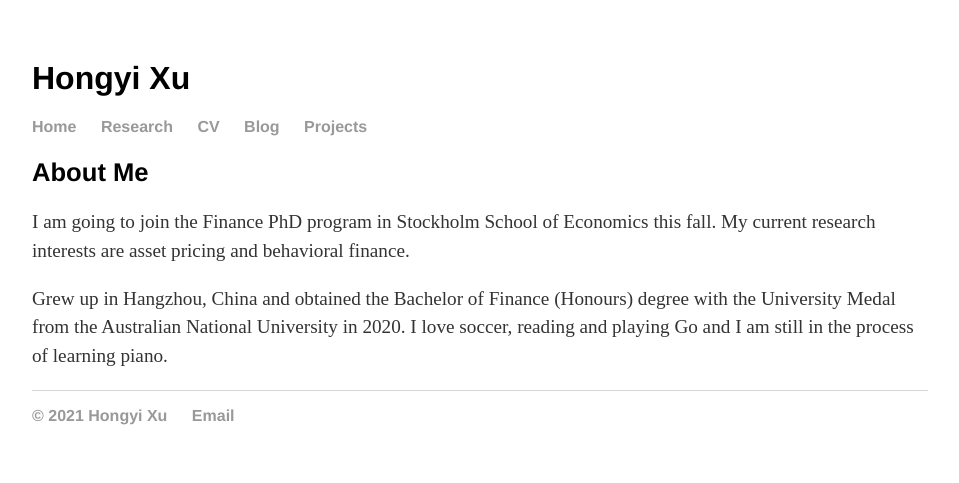
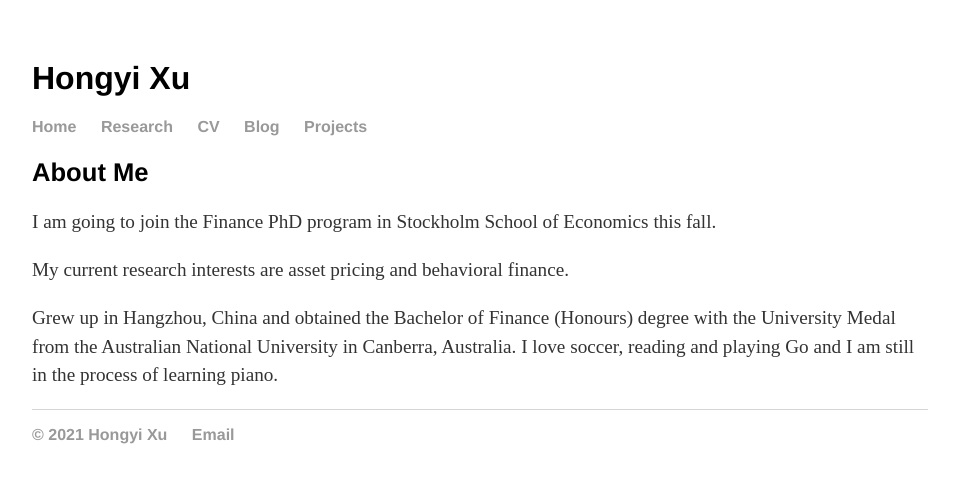
Before and after one commit to hongyileoxu/hongyileoxu.github.io, a Jekyll site: the page built from index.html, in a window 1280 px wide. Shown: the top 483 px of the page, without its empty margins (160-1119 px from the left). Built offline with Jekyll 4.4.1, drawn with Linux system fonts in a browser that asks for light colours.

Commit message:
Update index.html
minor changes

```diff
--- a/index.html
+++ b/index.html
@@ -7,11 +7,14 @@
 
 	<p>
 	I am going to join the Finance PhD program in Stockholm School of Economics this fall.
+	</p>
+
+	<p>
 	My current research interests are asset pricing and behavioral finance.
 	</p>
 
 	<p>
-	Grew up in Hangzhou, China and obtained the Bachelor of Finance (Honours) degree with the University Medal from the Australian National University in 2020.
+	Grew up in Hangzhou, China and obtained the Bachelor of Finance (Honours) degree with the University Medal from the Australian National University in Canberra, Australia.
 	I love soccer, reading and playing Go and I am still in the process of learning piano.
 	</p>
 
```
